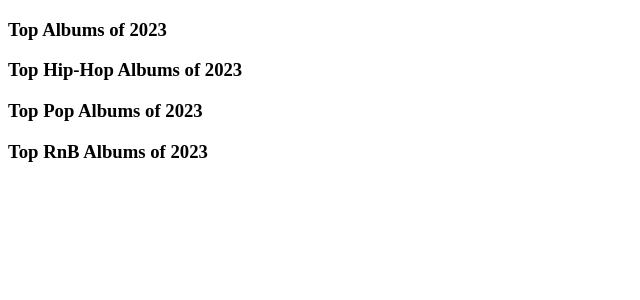
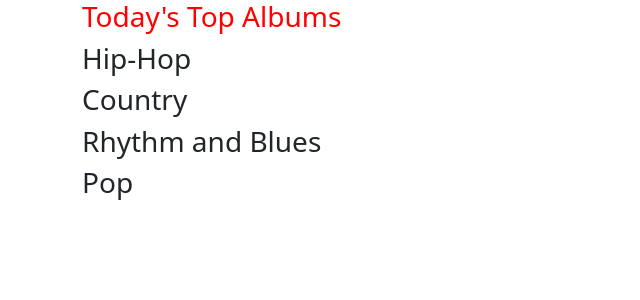
Before and after one commit to CharlieQNguyen/waves, a React (Create React App) app: page /Albums in a window 1280 px wide. Shown: the top 300 px of the page, without its empty margins (0-640 px from the left). Built offline with nearby package versions, Linux system fonts and the light colour scheme.

Commit message:
added AlbumCard

```diff
--- a/public/index.html
+++ b/public/index.html
@@ -24,6 +24,8 @@
       work correctly both with client-side routing and a non-root public URL.
       Learn how to configure a non-root public URL by running `npm run build`.
     -->
+    <link href="https://cdn.jsdelivr.net/npm/bootstrap@5.3.0-alpha3/dist/css/bootstrap.min.css" rel="stylesheet" integrity="sha384-KK94CHFLLe+nY2dmCWGMq91rCGa5gtU4mk92HdvYe+M/SXH301p5ILy+dN9+nJOZ" crossorigin="anonymous">
+
     <title>React App</title>
   </head>
   <body>
@@ -39,5 +41,7 @@
       To begin the development, run `npm start` or `yarn start`.
       To create a production bundle, use `npm run build` or `yarn build`.
     -->
+
+    <script src="https://cdn.jsdelivr.net/npm/bootstrap@5.3.0-alpha3/dist/js/bootstrap.bundle.min.js" integrity="sha384-ENjdO4Dr2bkBIFxQpeoTz1HIcje39Wm4jDKdf19U8gI4ddQ3GYNS7NTKfAdVQSZe" crossorigin="anonymous"></script>
   </body>
 </html>
--- /dev/null
+++ b/src/components/AlbumCard.js
@@ -0,0 +1,12 @@
+<div class="card" style="width: 18rem;">
+  <img src="..." className="card-img-top" alt="..."/>
+  <div className="card-body">
+    <h5 className="card-title">Card title</h5>
+    <p className="card-text">Some quick example text to build on the card title and make up the bulk of the card's content.</p>
+    <a href="#" className="btn btn-primary">Go somewhere</a>
+  </div>
+</div>
+
+export default function(){
+
+}
--- a/src/components/Albums.js
+++ b/src/components/Albums.js
@@ -1,19 +1,25 @@
 import React from "react";
+import "./Styles.css";
+import AlbumCard from "./AlbumCard";
 
 const Albums = () => {
   return(
     <div className="container">
       <div className="topAlbums">
-        <h3>Top Albums of 2023</h3>
+        <h3>Today's Top Albums</h3>
+        <AlbumCard />
         </div>
         <div className="hiphopAlbums">
-        <h3>Top Hip-Hop Albums of 2023</h3>
+        <h3>Hip-Hop</h3>
+        </div>
+        <div className="countryAlbums">
+        <h3>Country</h3>
+        </div>
+        <div className="rnbAlbums">
+        <h3>Rhythm and Blues </h3>
         </div>
         <div className="popAlbums">
-        <h3>Top Pop Albums of 2023</h3>
-        </div>
-        <div className="rnbAlbums">
-        <h3>Top RnB Albums of 2023</h3>
+        <h3>Pop</h3>
         </div>
     </div>
   )
--- /dev/null
+++ b/src/components/Styles.css
@@ -0,0 +1,3 @@
+.topAlbums {
+    color: red;
+}
```
